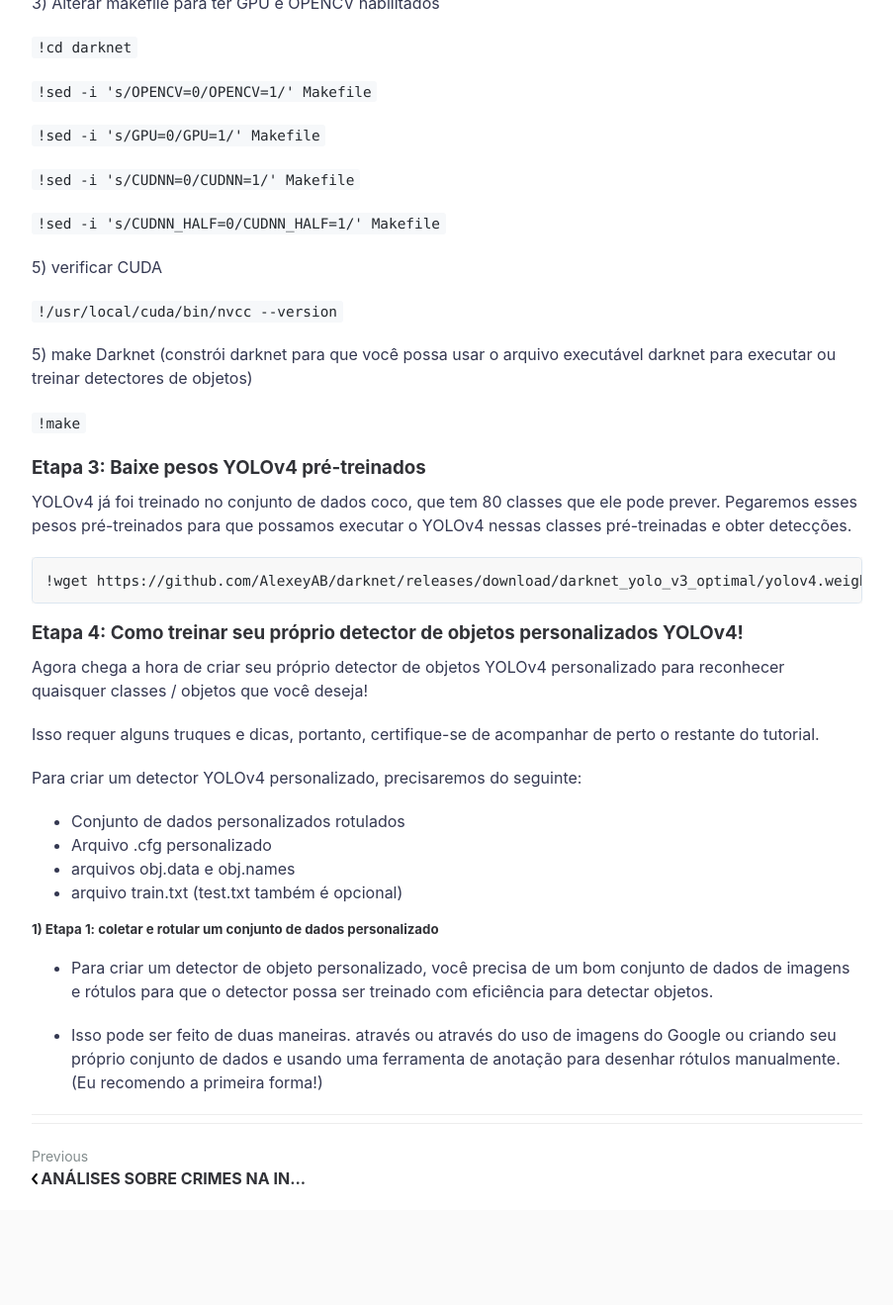
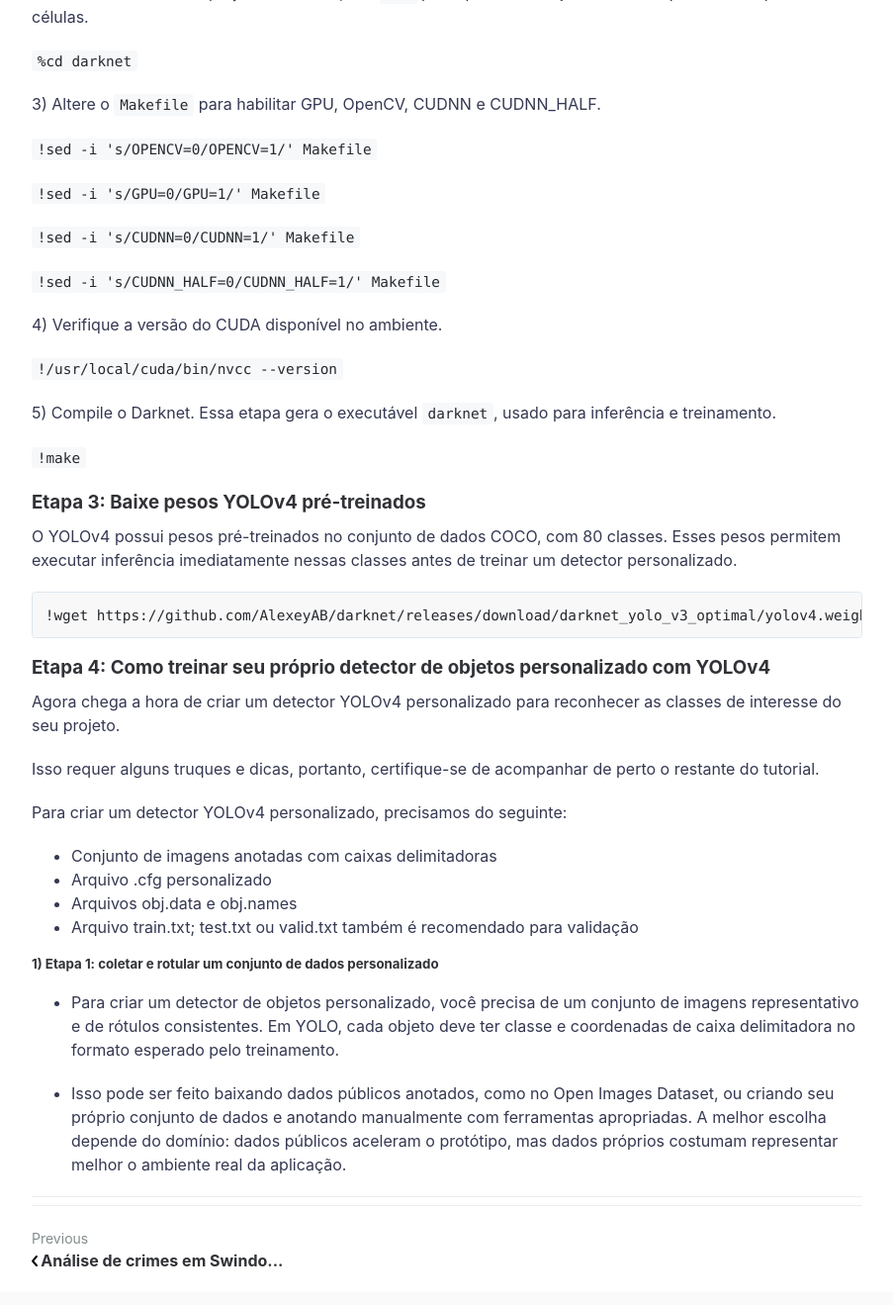
Before and after one commit to johndelara1/portfolioweb, a Jekyll site: the page built from _posts/2021-09-21-Object Detection.md, in a window 1280 px wide and 1400 px high, scrolled down 2707 px. Shown: the top 1319 px of the window at 99% size, without its empty margins (188-1091 px from the left). Built offline with Jekyll 4.4.1, drawn with Linux system fonts in a browser that asks for light colours; comment, search, counter and statistics services are not loaded; some of the changed text lies outside the part shown.

Commit message:
Improve technical accuracy in portfolio posts

```diff
--- a/_posts/2021-09-21-Object Detection.md
+++ b/_posts/2021-09-21-Object Detection.md
@@ -1,31 +1,31 @@
 ---
 layout: post
-title: "Começando com Object Detection!"
+title: "Começando com Detecção de Objetos usando YOLOv4"
 featured-img: object_detection
 categories: [Object Detection, Visão Computacional, Inteligência Artificial, Deep Learning]
 ---
 
-# Vamos começar entendendo sobre o que vamos aprender antes!
+# Vamos começar entendendo o que será construído
 
-> *Tema que iremos abordar neste artigo é sobre detecção de objetos, entenda como é possível identificar objetos que podem auxiliar na tomada de decisão de uma empresa ou até mesmo auxiliar um carro autônomo.*
+> *O tema deste artigo é detecção de objetos, uma tarefa de visão computacional que identifica classes de objetos e suas caixas delimitadoras em imagens. Esse tipo de técnica pode apoiar aplicações como inspeção visual, monitoramento, busca em imagens e percepção em veículos autônomos.*
 >
 > **Então aperte o cinto e vamos nessa!**
 
 ---
-## Vamos para uma breve apresentação sobre o que vamos apresentar aqui:
+## Breve apresentação
 
-Sobre **object detection** vamos utilizar o modelo ***YOLOv4***, a estrutura do ***Darknet***, mas sobre as anotações utilizaremos o tolkit chamado ***OIDv4_ToolKit*** para baixar anotações públicas do ***Google's Open Images Dataset*** .
+Para **detecção de objetos**, vamos utilizar o modelo ***YOLOv4*** com a estrutura ***Darknet***. Para obter imagens e anotações públicas, usaremos o ***OIDv4_ToolKit***, que facilita o download de dados do ***Google Open Images Dataset***.
 
 
-Este algoritmo possui um base no script ***https://github.com/AlexeyAB/darknet*** Vamos utilizar o Google Colab disponibilizado por ele: ***https://colab.research.google.com/drive/12QusaaRj_lUwCGDvQNfICpa7kA7_a2dE***.
+Este tutorial usa como referência o repositório ***https://github.com/AlexeyAB/darknet*** e o notebook Colab disponibilizado no projeto: ***https://colab.research.google.com/drive/12QusaaRj_lUwCGDvQNfICpa7kA7_a2dE***.
 
 ## Recomendação:
 
-- Para rodar o script no google colab você vai precisar ter uma conta no google para isso!
+- Para rodar o script no Google Colab, você precisa ter uma conta Google.
 
 - Realize uma cópia do notebook antes de iniciar a execução do script.
 
-- Realize citações nas suas aplicações sobre o desenvolvedor desses scripts que você irá utilizar.
+- Cite corretamente os repositórios, datasets e modelos utilizados nas suas aplicações.
 
 ## ALGORITMO YOLOv4
 
@@ -39,18 +39,20 @@
 
 Seu notebook agora deve ter a GPU habilitada!
 
-### Etapa 2: clonagem e construção de Darknet
-As células a seguir clonarão o darknet do famoso repositório do AlexeyAB, ajustarão o Makefile para habilitar OPENCV e GPU para darknet e então construirão darknet.
+### Etapa 2: clonagem e construção do Darknet
+As células a seguir clonam o Darknet do repositório AlexeyAB, ajustam o `Makefile` para habilitar OpenCV, GPU, CUDNN e CUDNN_HALF, e depois compilam o projeto.
 
-Não se preocupe com nenhum aviso ao executar a célula '! Make'!
+Leia os avisos do `make`: alguns são apenas informativos, mas erros relacionados a CUDA, OpenCV ou CUDNN indicam que o ambiente não foi configurado corretamente.
 
-1) clone darknet repositório.
+1) Clone o repositório Darknet.
 
 `!git clone https://github.com/AlexeyAB/darknet`
 
-3) Alterar makefile para ter GPU e OPENCV habilitados
+2) Entre no diretório do projeto. No Colab, use `%cd` para que a mudança de diretório persista nas próximas células.
 
-`!cd darknet`
+`%cd darknet`
+
+3) Altere o `Makefile` para habilitar GPU, OpenCV, CUDNN e CUDNN_HALF.
 
 `!sed -i 's/OPENCV=0/OPENCV=1/' Makefile`
 
@@ -60,35 +62,35 @@
 
 `!sed -i 's/CUDNN_HALF=0/CUDNN_HALF=1/' Makefile`
 
-5) verificar CUDA
+4) Verifique a versão do CUDA disponível no ambiente.
 
 `!/usr/local/cuda/bin/nvcc --version`
 
-5) make Darknet (constrói darknet para que você possa usar o arquivo executável darknet para executar ou treinar detectores de objetos)
+5) Compile o Darknet. Essa etapa gera o executável `darknet`, usado para inferência e treinamento.
 
 `!make`
 
 ### Etapa 3: Baixe pesos YOLOv4 pré-treinados
-YOLOv4 já foi treinado no conjunto de dados coco, que tem 80 classes que ele pode prever. Pegaremos esses pesos pré-treinados para que possamos executar o YOLOv4 nessas classes pré-treinadas e obter detecções.
+O YOLOv4 possui pesos pré-treinados no conjunto de dados COCO, com 80 classes. Esses pesos permitem executar inferência imediatamente nessas classes antes de treinar um detector personalizado.
 
     !wget https://github.com/AlexeyAB/darknet/releases/download/darknet_yolo_v3_optimal/yolov4.weights
 
-### Etapa 4: Como treinar seu próprio detector de objetos personalizados YOLOv4!
-Agora chega a hora de criar seu próprio detector de objetos YOLOv4 personalizado para reconhecer quaisquer classes / objetos que você deseja!
+### Etapa 4: Como treinar seu próprio detector de objetos personalizado com YOLOv4
+Agora chega a hora de criar um detector YOLOv4 personalizado para reconhecer as classes de interesse do seu projeto.
 
 Isso requer alguns truques e dicas, portanto, certifique-se de acompanhar de perto o restante do tutorial.
 
-Para criar um detector YOLOv4 personalizado, precisaremos do seguinte:
+Para criar um detector YOLOv4 personalizado, precisamos do seguinte:
 
-- Conjunto de dados personalizados rotulados
+- Conjunto de imagens anotadas com caixas delimitadoras
 - Arquivo .cfg personalizado
-- arquivos obj.data e obj.names
-- arquivo train.txt (test.txt também é opcional)
+- Arquivos obj.data e obj.names
+- Arquivo train.txt; test.txt ou valid.txt também é recomendado para validação
 
 ##### 1) Etapa 1: coletar e rotular um conjunto de dados personalizado
-- Para criar um detector de objeto personalizado, você precisa de um bom conjunto de dados de imagens e rótulos para que o detector possa ser treinado com eficiência para detectar objetos.
+- Para criar um detector de objetos personalizado, você precisa de um conjunto de imagens representativo e de rótulos consistentes. Em YOLO, cada objeto deve ter classe e coordenadas de caixa delimitadora no formato esperado pelo treinamento.
 
 
-- Isso pode ser feito de duas maneiras. através ou através do uso de imagens do Google ou criando seu próprio conjunto de dados e usando uma ferramenta de anotação para desenhar rótulos manualmente. (Eu recomendo a primeira forma!)
+- Isso pode ser feito baixando dados públicos anotados, como no Open Images Dataset, ou criando seu próprio conjunto de dados e anotando manualmente com ferramentas apropriadas. A melhor escolha depende do domínio: dados públicos aceleram o protótipo, mas dados próprios costumam representar melhor o ambiente real da aplicação.
 
 ---
```
Also changed, not shown: _posts/2020-04-29-ENEM-2016.md (+18 -18 lines), _posts/2020-05-14-Regras de Associação.md (+26 -72 lines).
